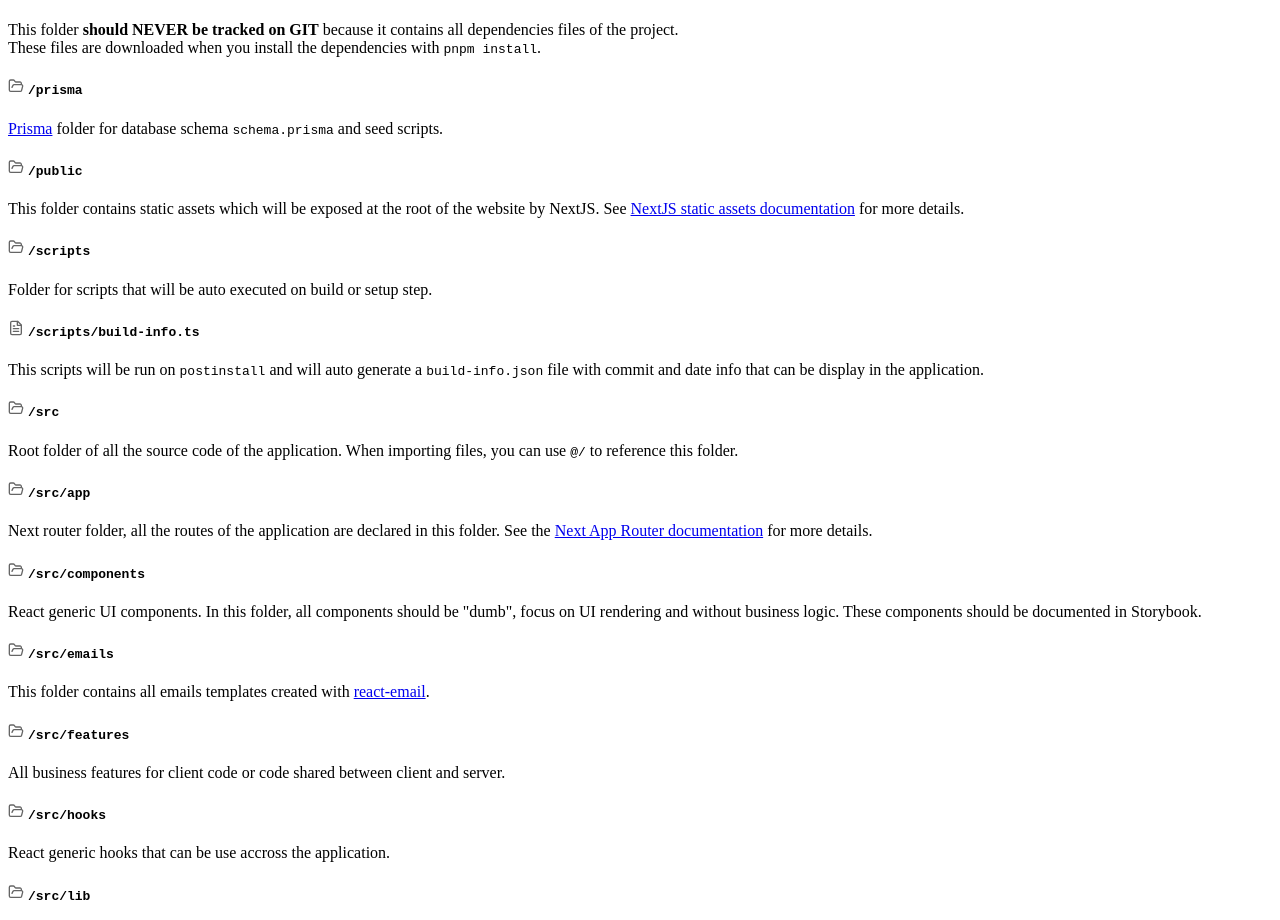
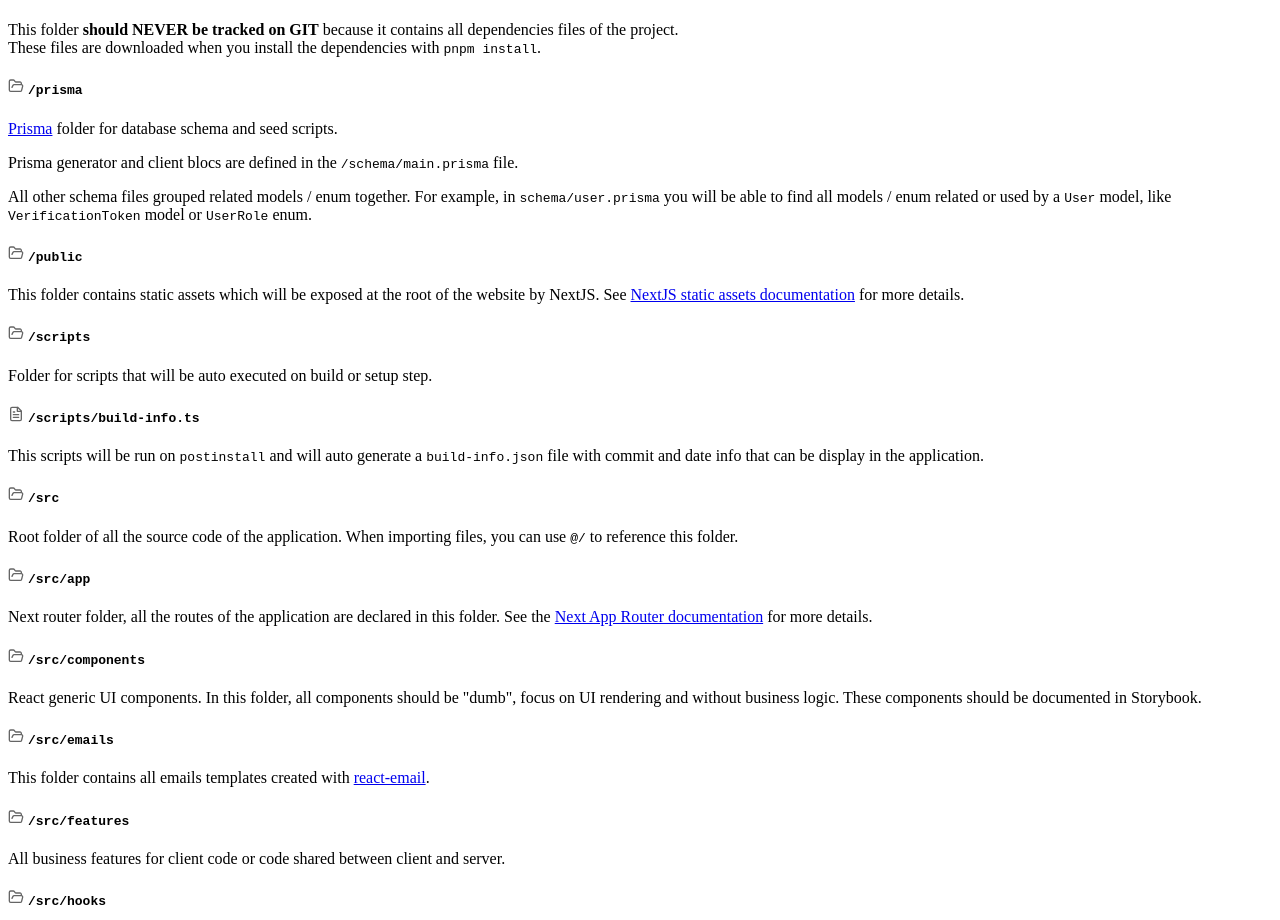
Before and after one commit to BearStudio/start-ui-web-docs, a Next.js app: page /folders-architecture in a window 1280 px wide. Shown: the part 1028-1948 px from the top of the page. Built offline with nearby package versions, Linux system fonts and the light colour scheme.

Commit message:
feat(prisma): update doc to include the new multifile structure

```diff
--- a/pages/folders-architecture.mdx
+++ b/pages/folders-architecture.mdx
@@ -74,7 +74,12 @@ These files are downloaded when you install the dependencies with `pnpm install`
 
 #### <FileTreeFolderIcon /> `/prisma`
 
-[Prisma](https://www.prisma.io/) folder for database schema `schema.prisma` and seed scripts.
+[Prisma](https://www.prisma.io/) folder for database schema and seed scripts.
+
+Prisma generator and client blocs are defined in the `/schema/main.prisma` file.
+
+All other schema files grouped related models / enum together. For example, in `schema/user.prisma` you will be able to find
+all models / enum related or used by a `User` model, like `VerificationToken` model or `UserRole` enum.
 
 #### <FileTreeFolderIcon /> `/public`
 
```
Also changed, not shown: pages/tutorials/create-your-first-crud.mdx (+7 -4 lines), 1 other file (tests, documents, lock files or other folders).
